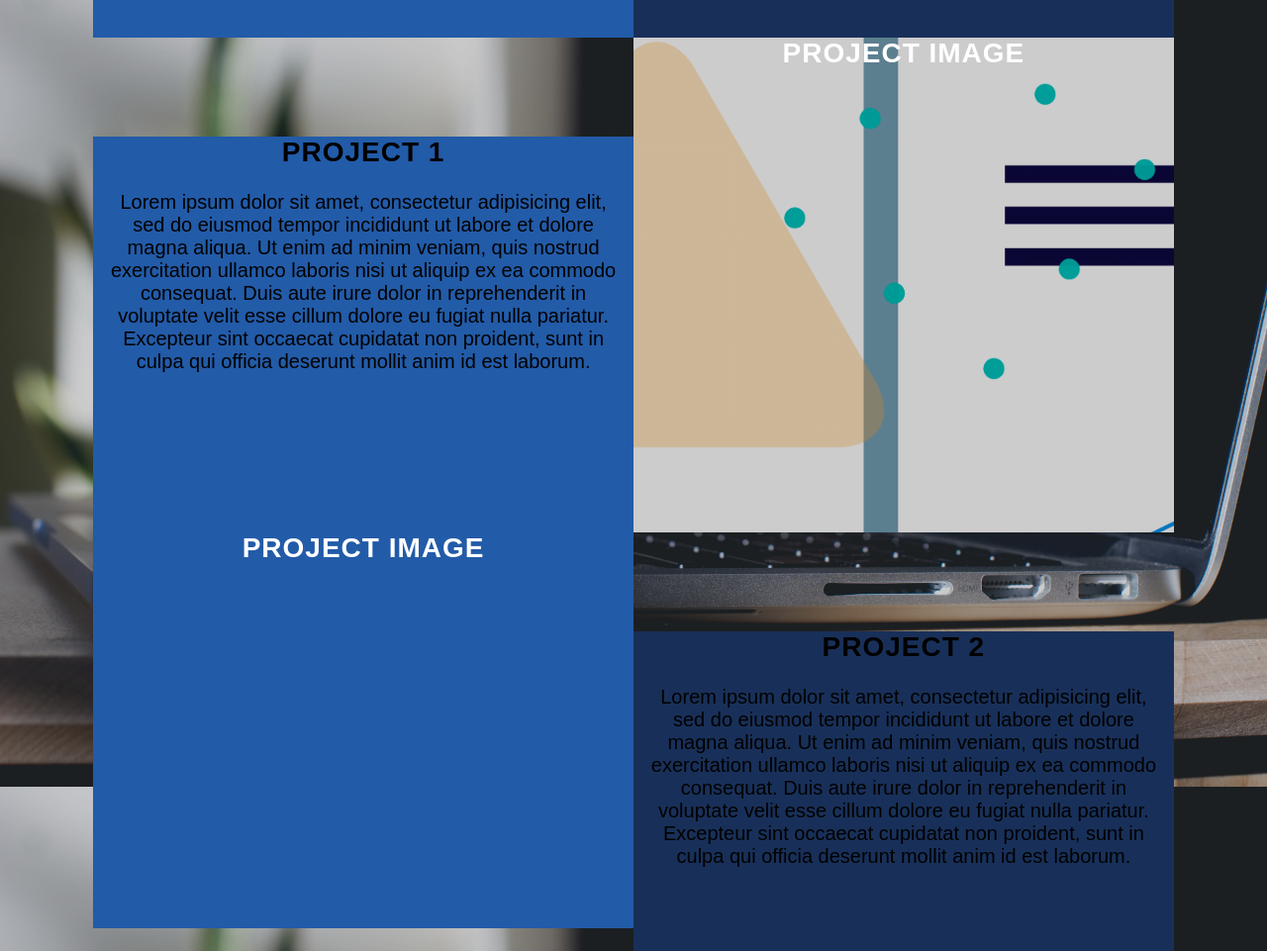
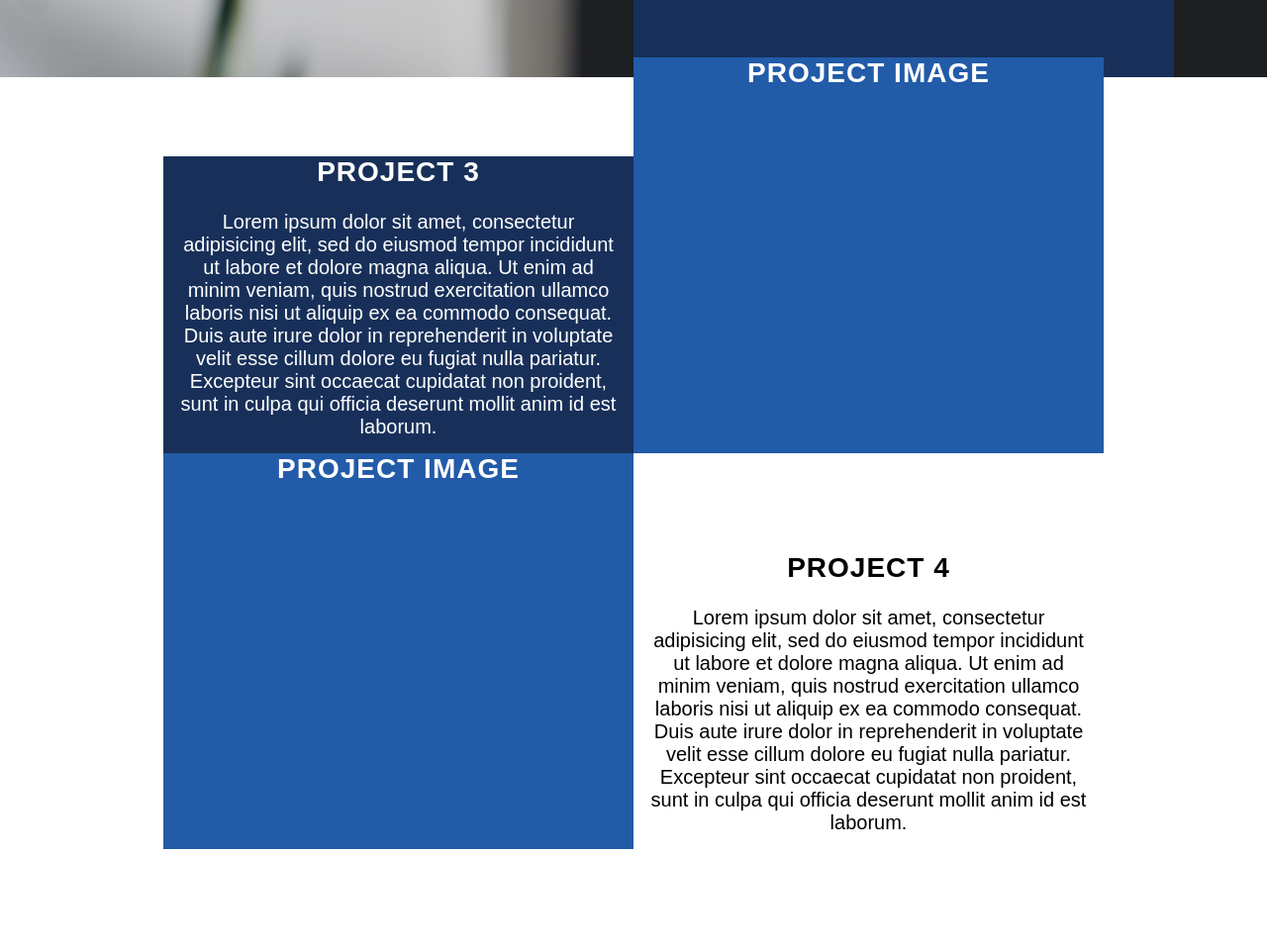
Before and after one commit to mikejdegroot/portfolio, a website: page intermediate-scss/src/index.html in a window 1280 px wide. Shown: the part 2882-3843 px from the top of the page at 99% size. Drawn offline with nearby package versions, Linux system fonts and the light colour scheme; some packages are replaced by stand-ins of ours; files that its build step writes are made by us from their sources.

Commit message:
projects lrs added

```diff
--- a/intermediate-scss/src/css/style.scss
+++ b/intermediate-scss/src/css/style.scss
@@ -127,8 +127,8 @@ header {
 }
 
 
-#projosSection {
-  height: 350vh;
+#firstProjosSection {
+  height: 230vh;
   background-image: linear-gradient(rgba(0, 0, 0, 0.2), rgba(0, 0, 0, 0.2)), url('../assets/images/laptop.jpg');
   background-attachment: fixed;
   background-repeat: no-repeat;
@@ -143,7 +143,7 @@ header {
     color: white;
   }
 
-  #projos {
+  #projosOneTwo {
     position: absolute;
     bottom: 0;
     .projoOne {
@@ -207,3 +207,12 @@ footer {
     }
 
 }
+
+#blackOverlay {
+  background-color:#000;
+  opacity:0.0;
+  position:absolute;
+  top:0;
+  width:100%;
+  height:100%;
+}
--- a/intermediate-scss/src/index.html
+++ b/intermediate-scss/src/index.html
@@ -34,6 +34,7 @@
       <h1>Mike de Groot</h1>
     </section>
     <section id="about" class="container-fluid" style="background:transparent;">
+      <!-- the info divs -->
         <div class="row">
           <div class="col-lg-6 up">
             <h1>About</h1>
@@ -45,20 +46,22 @@
           </div>
         </div>
     </section>
-
-      <section id="projosSection">
+    <section id="firstProjosSection">
+       <div id="blackOverlay">
+       </div>
+      <!-- projects intro section -->
       <div class="container projosIndex hidden">
         <div class="row">
-            <div class="col-sm-10 offset-sm-1">
+          <div class="col-sm-10 offset-sm-2">
             <h2>Projects</h2>
             <p>description of GA and what I did yeah</p>
             <p>Lorem ipsum dolor sit amet, consectetur adipisicing elit, sed do eiusmod tempor incididunt ut labore et dolore magna aliqua. Ut enim ad minim veniam, quis nostrud exercitation ullamco laboris nisi ut aliquip ex ea commodo consequat. Duis aute irure dolor in reprehenderit in voluptate velit esse cillum dolore eu fugiat nulla pariatur. Excepteur sint occaecat cupidatat non proident, sunt in culpa qui officia deserunt mollit anim id est laborum.</p>
           </div>
         </div>
       </div>
-        <div id="projos">
+      <div id="projosOneTwo">
         <div class="row">
-            <div class="col-lg-5 offset-lg-1 projoOne">
+          <div class="col-lg-5 offset-lg-1 projoOne down">
             <h2>Project 1</h2>
             <p>Lorem ipsum dolor sit amet, consectetur adipisicing elit, sed do eiusmod tempor incididunt ut labore et dolore magna aliqua. Ut enim ad minim veniam, quis nostrud exercitation ullamco laboris nisi ut aliquip ex ea commodo consequat. Duis aute irure dolor in reprehenderit in voluptate velit esse cillum dolore eu fugiat nulla pariatur. Excepteur sint occaecat cupidatat non proident, sunt in culpa qui officia deserunt mollit anim id est laborum.</p>
           </div>
@@ -70,14 +73,18 @@
           <div class="col-lg-5 offset-lg-1 projoTwopic up">
             <h2>Project Image</h2>
           </div>
-            <div class="col-lg-5 projoTwo">
+          <div class="col-lg-5 projoTwo down">
             <h2>Project 2</h2>
             <p>Lorem ipsum dolor sit amet, consectetur adipisicing elit, sed do eiusmod tempor incididunt ut labore et dolore magna aliqua. Ut enim ad minim veniam, quis nostrud exercitation ullamco laboris nisi ut aliquip ex ea commodo consequat. Duis aute irure dolor in reprehenderit in voluptate velit esse cillum dolore eu fugiat nulla pariatur. Excepteur sint occaecat cupidatat non proident, sunt in culpa qui officia deserunt mollit anim id est laborum.</p>
           </div>
         </div>
+      </div>
+    </section>
+    <section class="moreProjos">
+      <div class="container">
         <div class="row">
-            <div class="col-lg-5 offset-lg-1 projoOne">
-              <h2>Project 1</h2>
+          <div class="col-lg-5 offset-lg-1 projoOne down">
+            <h2>Project 3</h2>
             <p>Lorem ipsum dolor sit amet, consectetur adipisicing elit, sed do eiusmod tempor incididunt ut labore et dolore magna aliqua. Ut enim ad minim veniam, quis nostrud exercitation ullamco laboris nisi ut aliquip ex ea commodo consequat. Duis aute irure dolor in reprehenderit in voluptate velit esse cillum dolore eu fugiat nulla pariatur. Excepteur sint occaecat cupidatat non proident, sunt in culpa qui officia deserunt mollit anim id est laborum.</p>
           </div>
           <div class="col-lg-5 projoOnepic up">
@@ -89,12 +96,15 @@
             <h2>Project Image</h2>
           </div>
           <div class="col-lg-5 projoTwo">
-              <h2>Project 2</h2>
+            <h2>Project 4</h2>
             <p>Lorem ipsum dolor sit amet, consectetur adipisicing elit, sed do eiusmod tempor incididunt ut labore et dolore magna aliqua. Ut enim ad minim veniam, quis nostrud exercitation ullamco laboris nisi ut aliquip ex ea commodo consequat. Duis aute irure dolor in reprehenderit in voluptate velit esse cillum dolore eu fugiat nulla pariatur. Excepteur sint occaecat cupidatat non proident, sunt in culpa qui officia deserunt mollit anim id est laborum.</p>
           </div>
         </div>
       </div>
+
     </section>
+
+
 
 
 
--- a/intermediate-scss/src/js/app.js
+++ b/intermediate-scss/src/js/app.js
@@ -16,11 +16,12 @@ $(() => {
 
     if(scrollTop <= 700){
       $('.projosIndex').addClass('hidden');
-    } else if(scrollTop <= 1400) {
+    } else if(scrollTop <= 1800) {
       $('.projosIndex').removeClass('hidden');
     } else {
       $('.projosIndex').addClass('hidden');
     }
+    $('#blackOverlay').css('opacity',scrollTop/$('#blackOverlay').height());
 
   }
 
```
Also changed, not shown: intermediate-scss/dist/css/style.css, intermediate-scss/dist/index.html, intermediate-scss/dist/js/app.js. Lines whose indentation alone changed are shown as unchanged.
